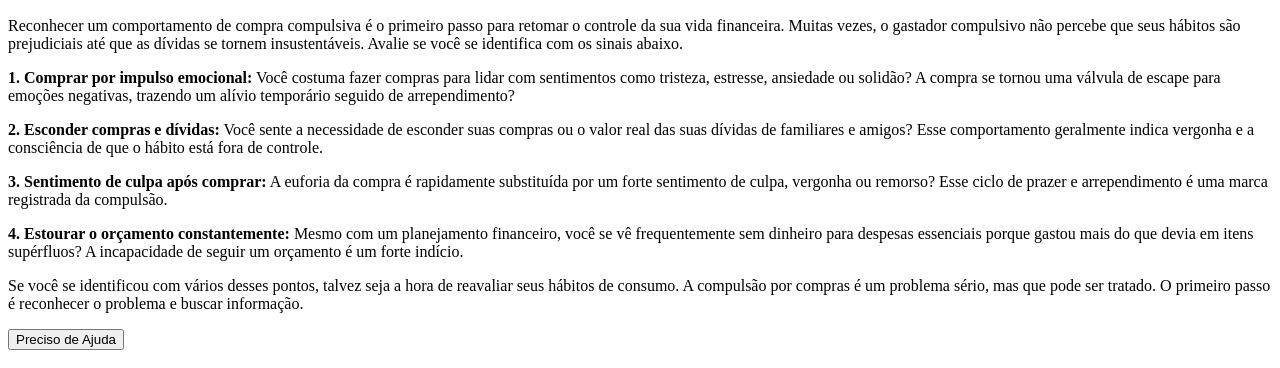
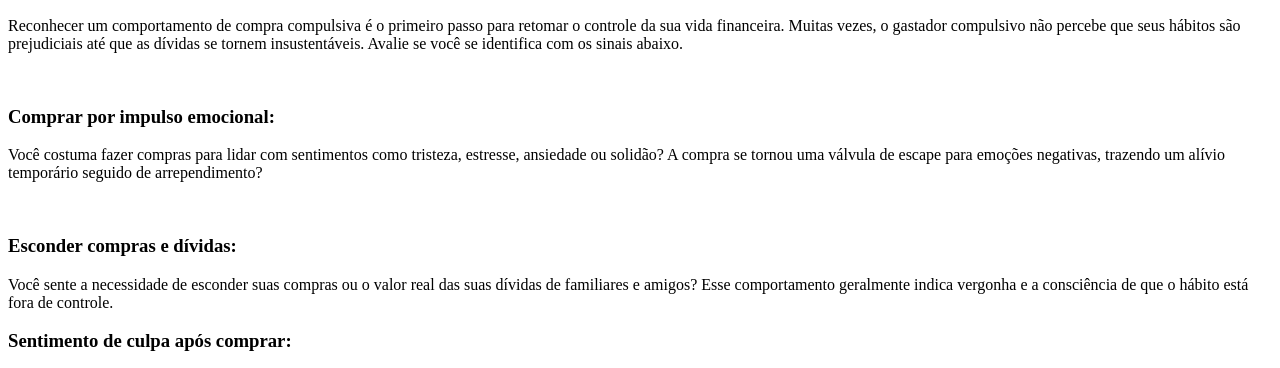
Before and after one commit to hilneth/Financa_Desenvolve_Boticario, a plain HTML site: page html/duvidas.html in a window 1280 px wide. Shown: the part 422-790 px from the top of the page. Drawn offline with Linux system fonts and the light colour scheme.

Commit message:
Criação da pasta html

```diff
--- a/index.html
+++ b/html/duvidas.html
@@ -24,29 +24,33 @@
           que as dívidas se tornem insustentáveis. Avalie se você se identifica
           com os sinais abaixo.
         </p>
+        <br />
+        <h3>Comprar por impulso emocional:</h3>
         <p>
-          <strong>1. Comprar por impulso emocional:</strong> Você costuma fazer
-          compras para lidar com sentimentos como tristeza, estresse, ansiedade
-          ou solidão? A compra se tornou uma válvula de escape para emoções
-          negativas, trazendo um alívio temporário seguido de arrependimento?
+          Você costuma fazer compras para lidar com sentimentos como tristeza,
+          estresse, ansiedade ou solidão? A compra se tornou uma válvula de
+          escape para emoções negativas, trazendo um alívio temporário seguido
+          de arrependimento?
         </p>
+        <br />
+        <h3>Esconder compras e dívidas:</h3>
         <p>
-          <strong>2. Esconder compras e dívidas:</strong> Você sente a
-          necessidade de esconder suas compras ou o valor real das suas dívidas
-          de familiares e amigos? Esse comportamento geralmente indica vergonha
-          e a consciência de que o hábito está fora de controle.
+          Você sente a necessidade de esconder suas compras ou o valor real das
+          suas dívidas de familiares e amigos? Esse comportamento geralmente
+          indica vergonha e a consciência de que o hábito está fora de controle.
         </p>
+        <h3>Sentimento de culpa após comprar:</h3>
         <p>
-          <strong>3. Sentimento de culpa após comprar:</strong> A euforia da
-          compra é rapidamente substituída por um forte sentimento de culpa,
-          vergonha ou remorso? Esse ciclo de prazer e arrependimento é uma marca
-          registrada da compulsão.
+          A euforia da compra é rapidamente substituída por um forte sentimento
+          de culpa, vergonha ou remorso? Esse ciclo de prazer e arrependimento é
+          uma marca registrada da compulsão.
         </p>
+        <h3>Estourar o orçamento constantemente:</h3>
         <p>
-          <strong>4. Estourar o orçamento constantemente:</strong> Mesmo com um
-          planejamento financeiro, você se vê frequentemente sem dinheiro para
-          despesas essenciais porque gastou mais do que devia em itens
-          supérfluos? A incapacidade de seguir um orçamento é um forte indício.
+          Mesmo com um planejamento financeiro, você se vê frequentemente sem
+          dinheiro para despesas essenciais porque gastou mais do que devia em
+          itens supérfluos? A incapacidade de seguir um orçamento é um forte
+          indício.
         </p>
         <p>
           Se você se identificou com vários desses pontos, talvez seja a hora de
```
